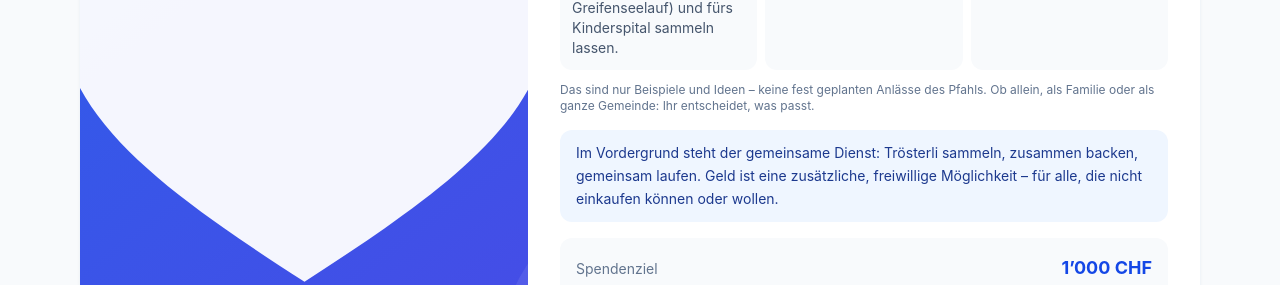
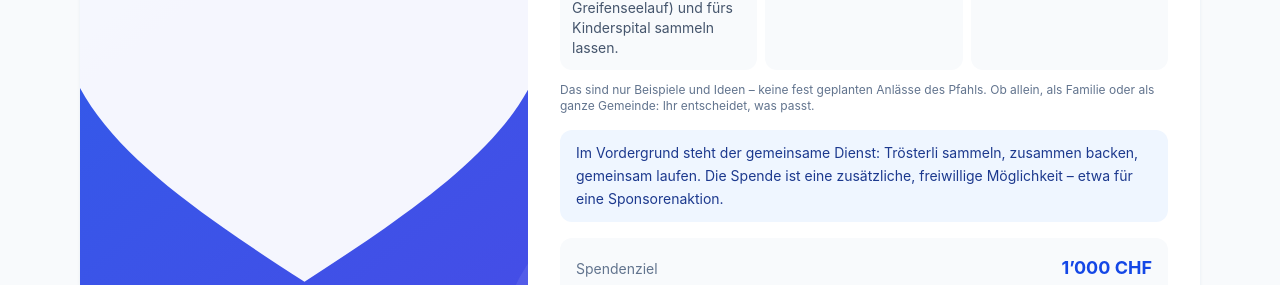
Before and after one commit to Phhofm/justserve-kispi-175, a Vue app: page / in a window 1280 px wide. Shown: the part 4853-5138 px from the top of the page. Built offline with nearby package versions, Linux system fonts and the light colour scheme; no server answers; the database is empty.

Commit message:
content: spende als zusaetzliche moeglichkeit fuer sponsorenaktion

```diff
--- a/src/components/DonationSection.vue
+++ b/src/components/DonationSection.vue
@@ -53,8 +53,8 @@ const IDEEN = [
 
       <p class="mt-4 rounded-xl bg-blue-50 px-4 py-3 text-sm leading-relaxed text-blue-900">
         Im Vordergrund steht der gemeinsame Dienst: Trösterli sammeln, zusammen backen, gemeinsam
-        laufen. Geld ist eine zusätzliche, freiwillige Möglichkeit – für alle, die nicht einkaufen
-        können oder wollen.
+        laufen. Die Spende ist eine zusätzliche, freiwillige Möglichkeit – etwa für eine
+        Sponsorenaktion.
       </p>
 
       <div class="mt-4 rounded-xl bg-slate-50 p-4">
```
